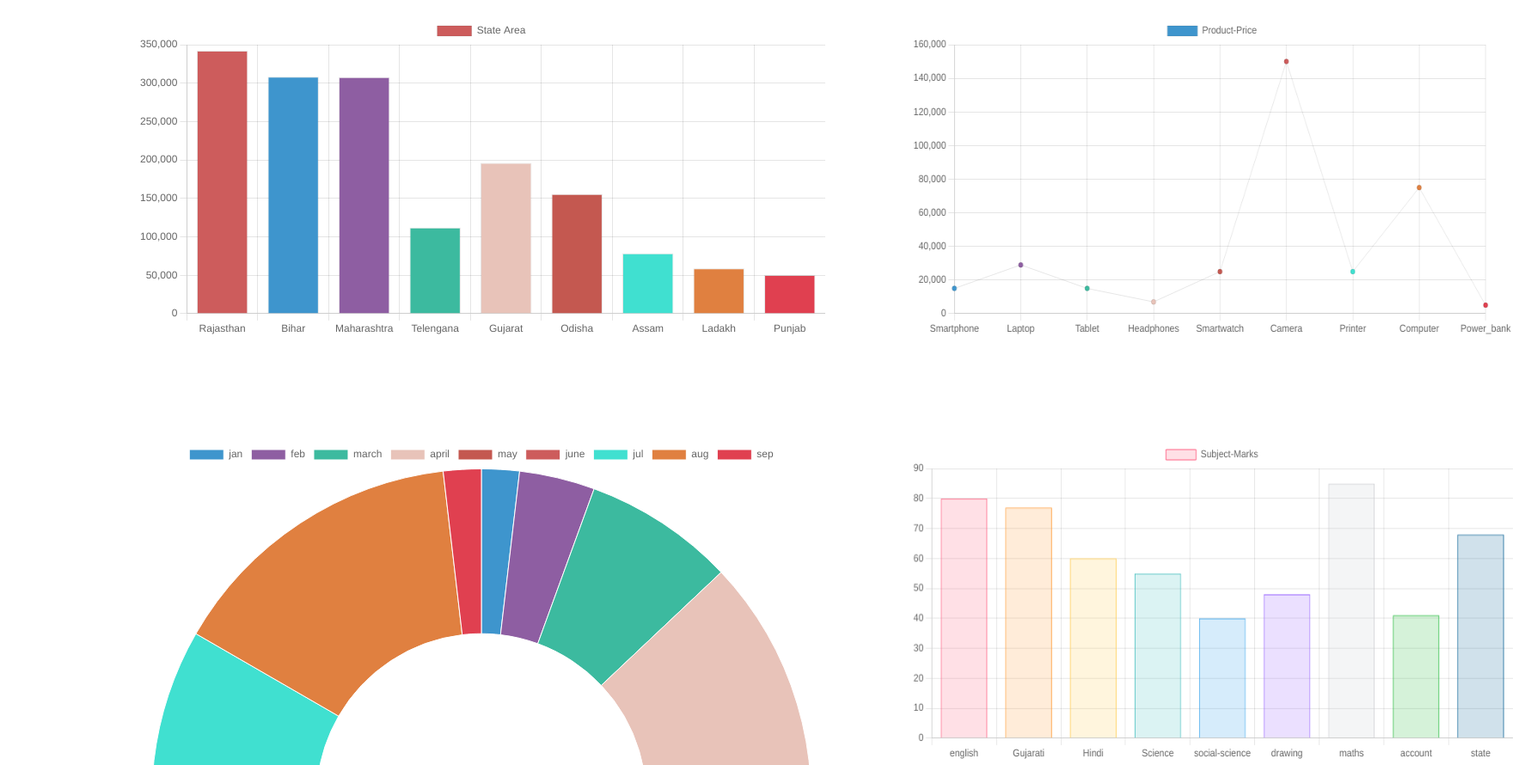
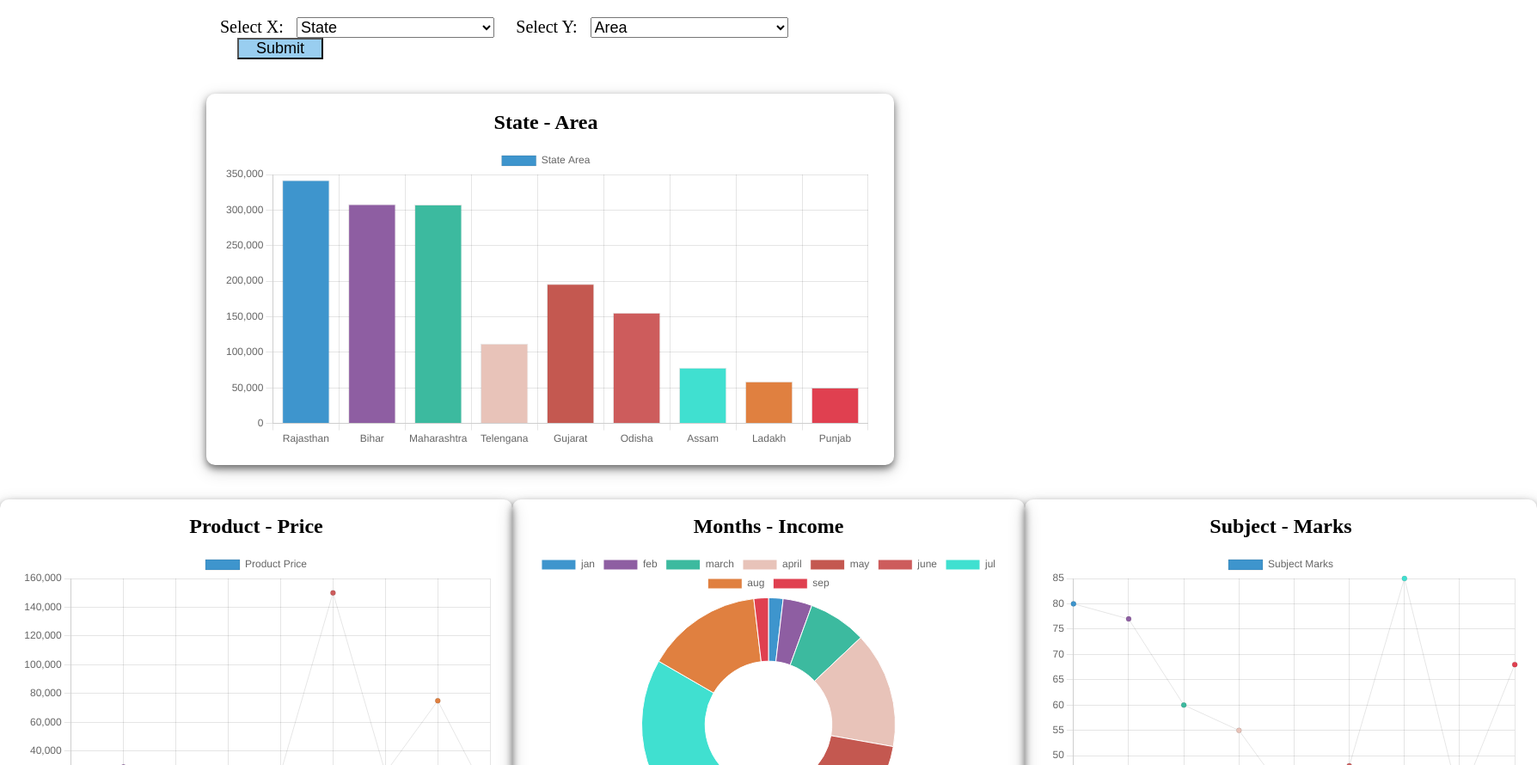
Before and after one commit to sujandevotee/Javascript, a plain HTML site: page Practical-4/4.11)Data_Analysis_Dashboard/index.html in a window 1280 px wide. Shown: the top 890 px of the page at 86% size, 1788 px wide, since content can reach past the window. Drawn offline with nearby package versions, Linux system fonts and the light colour scheme.

Commit message:
Practical-Task-4.11 Data Analysis Done.

```diff
--- a/Practical-4/4.11)Data_Analysis_Dashboard/index.html
+++ b/Practical-4/4.11)Data_Analysis_Dashboard/index.html
@@ -4,293 +4,35 @@
     <meta charset="UTF-8" />
     <meta name="viewport" content="width=device-width, initial-scale=1.0" />
     <title>Data Analysis Dashboard</title>
-    <style>
-      * {
-        margin: 0;
-        padding: 0;
-        box-sizing: border-box;
-      }
-      #myChart2,#myChart4{
-        padding-left: 100px;
-        margin-bottom: 100px;
-      }
-      div {
-        height: 100%;
-        width: 800px;
-        display: flex;
-        margin-left: 10rem;
-        margin-top: 20px;
-      }
-    </style>
+    <link rel="stylesheet" href="style.css">
   </head>
   <body>
-    <div>
-      <canvas width="750" height="350" id="myChart"></canvas>
-      <canvas width="750" height="350" id="myChart2"></canvas>
+    <div id="serach">
+      <label for="x">Select X:</label>
+      <select name="x" id="x" class="SelectX">
+        <option value="StateName">State</option>
+        <option value="product">Product</option>
+        <option value="subject">Subject</option>
+        <option value="month">Month</option>
+      </select>
+      <label for="y">Select Y:</label>
+      <select name="y" id="y" class="SelectY">
+        <option value="Area">Area</option>
+        <option value="Price">Price</option>
+        <option value="marks">Marks</option>
+        <option value="income">Income</option>
+      </select>
+      <input type="submit" value="Submit" id="submit" />
     </div>
-    <div>
-      <canvas width="750" height="350" id="myChart3"></canvas>
-      <canvas width="750" height="350" id="myChart4"></canvas>
+    <div class="chart1">
+      <div><h2>State - Area</h2><canvas width="750" height="350" id="myChart"></canvas></div>
+    </div>
+    <div class="chartall">
+      <div class="chart2"><h2>Product - Price</h2><canvas width="560" height="350" id="myChart2"></canvas></div>
+      <div class="chart3"><h2>Months - Income</h2><canvas width="560" height="350" id="myChart3"></canvas></div>
+      <div class="chart4"><h2>Subject - Marks</h2><canvas width="560" height="350" id="myChart4"></canvas></div>
     </div>
     <script src="https://cdn.jsdelivr.net/npm/chart.js"></script>
-    <script>
-      let arr = {
-        json: [
-          {
-            StateName: "Rajasthan",
-            Area: "342239",
-            product: "Smartphone",
-            Price: "15000",
-            month: "jan",
-            income: "5000",
-            subject: "english",
-            marks: 80,
-          },
-          {
-            StateName: "Bihar",
-            Area: "308252",
-            product: "Laptop",
-            Price: "29000",
-            month: "feb",
-            income: "10000",
-            subject: "Gujarati",
-            marks: 77,
-          },
-          {
-            StateName: "Maharashtra",
-            Area: "307713",
-            product: "Tablet",
-            Price: "15000",
-            month: "march",
-            income: "20000",
-            subject: "Hindi",
-            marks: 60,
-          },
-          {
-            StateName: "Telengana",
-            Area: "112077",
-            product: "Headphones",
-            Price: "7000",
-            month: "april",
-            income: "40000",
-            subject: "Science",
-            marks: 55,
-          },
-          {
-            StateName: "Gujarat",
-            Area: "196244",
-            product: "Smartwatch",
-            Price: "25000",
-            month: "may",
-            income: "30000",
-            subject: "social-science",
-            marks: 40,
-          },
-          {
-            StateName: "Odisha",
-            Area: "155707",
-            product: "Camera",
-            Price: "150000",
-            month: "june",
-            income: "50000",
-            subject: "drawing",
-            marks: 48,
-          },
-          {
-            StateName: "Assam",
-            Area: "78438",
-            product: "Printer",
-            Price: "25000",
-            month: "jul",
-            income: "70000",
-            subject: "maths",
-            marks: 85,
-          },
-          {
-            StateName: "Ladakh",
-            Area: "59000",
-            product: "Computer",
-            Price: "75000",
-            month: "aug",
-            income: "40000",
-            subject: "account",
-            marks: 41,
-          },
-          {
-            StateName: "Punjab",
-            Area: "50362",
-            product: "Power_bank",
-            Price: "5000",
-            month: "sep",
-            income: "5000",
-            subject: "state",
-            marks: 68,
-          },
-        ],
-      };
-
-      // Chart-1
-      let labels = arr.json.map(function (e) {
-        return e.StateName;
-      });
-      let data = arr.json.map(function (e) {
-        return e.Area;
-      });
-
-      let ctx = document.getElementById("myChart");
-      let chart = {
-        type: "bar",
-        data: {
-          labels: labels,
-          datasets: [
-            {
-              label: "State Area",
-              backgroundColor: [
-                "#CD5C5C",
-                "#3e95cd",
-                "#8e5ea2",
-                "#3cba9f",
-                "#e8c3b9",
-                "#c45850",
-                "#40E0D0",
-                "#e08040",
-                "#e04050",
-              ],
-              data: data,
-              borderWidth: 1,
-            },
-          ],
-          options: {
-            responsive: false,
-          },
-        },
-      };
-      let getChart = new Chart(ctx, chart);
-
-      // Chart-2
-      let labels2 = arr.json.map(function (e) {
-        return e.product;
-      });
-      let data2 = arr.json.map(function (e) {
-        return e.Price;
-      });
-
-      let ctx2 = document.getElementById("myChart2");
-      let chart2 = {
-        type: "line",
-        data: {
-          labels: labels2,
-          datasets: [
-            {
-              label: "Product-Price",
-              backgroundColor: [
-                "#3e95cd",
-                "#8e5ea2",
-                "#3cba9f",
-                "#e8c3b9",
-                "#c45850",
-                "#CD5C5C",
-                "#40E0D0",
-                "#e08040",
-                "#e04050",
-              ],
-              data: data2,
-              borderWidth: 1,
-            },
-          ],
-          options: {
-            responsive: false,
-          },
-        },
-      };
-      let getChart2 = new Chart(ctx2, chart2);
-
-      // Chart-3
-      let labels3 = arr.json.map(function (e) {
-        return e.month;
-      });
-      let data3 = arr.json.map(function (e) {
-        return e.income;
-      });
-
-      let ctx3 = document.getElementById("myChart3");
-      let chart3 = {
-        type: "doughnut",
-        data: {
-          labels: labels3,
-          datasets: [
-            {
-              label: "Product-Price",
-              backgroundColor: [
-                "#3e95cd",
-                "#8e5ea2",
-                "#3cba9f",
-                "#e8c3b9",
-                "#c45850",
-                "#CD5C5C",
-                "#40E0D0",
-                "#e08040",
-                "#e04050",
-              ],
-              data: data3,
-              borderWidth: 1,
-            },
-          ],
-          options: {
-            responsive: false,
-          },
-        },
-      };
-      let getChart3 = new Chart(ctx3, chart3);
-
-      // Chart-4
-      let labels4 = arr.json.map(function (e) {
-        return e.subject;
-      });
-      let data4 = arr.json.map(function (e) {
-        return e.marks;
-      });
-
-      let ctx4 = document.getElementById("myChart4");
-      let chart4 = {
-        type: "bar",
-        data: {
-          labels: labels4,
-          datasets: [
-            {
-              label: "Subject-Marks",
-              backgroundColor: [
-                "rgba(255, 99, 132, 0.2)",
-                "rgba(255, 159, 64, 0.2)",
-                "rgba(255, 205, 86, 0.2)",
-                "rgba(75, 192, 192, 0.2)",
-                "rgba(54, 162, 235, 0.2)",
-                "rgba(153, 102, 255, 0.2)",
-                "rgba(201, 203, 207, 0.2)",
-                "rgba(45, 189, 68, 0.2)",
-                "rgba(20, 105, 155, 0.2)"
-              ],
-              borderColor: [
-                "rgb(255, 99, 132)",
-                "rgb(255, 159, 64)",
-                "rgb(255, 205, 86)",
-                "rgb(75, 192, 192)",
-                "rgb(54, 162, 235)",
-                "rgb(153, 102, 255)",
-                "rgb(201, 203, 207)",
-                "rgb(45,189,68)",
-                "rgb(20, 105, 155)"
-              ],
-              data: data4,
-              borderWidth: 1,
-            },
-          ],
-          options: {
-            responsive: false,
-          },
-        },
-      };
-      let getChart4 = new Chart(ctx4, chart4);
-    </script>
+    <script src="script.js"></script>
   </body>
 </html>
--- /dev/null
+++ b/Practical-4/4.11)Data_Analysis_Dashboard/script.js
@@ -0,0 +1,201 @@
+let arr = {
+    json: [
+      {
+        StateName: "Rajasthan",
+        Area: "342239",
+        product: "Smartphone",
+        Price: "15000",
+        month: "jan",
+        income: "5000",
+        subject: "english",
+        marks: 80,
+      },
+      {
+        StateName: "Bihar",
+        Area: "308252",
+        product: "Laptop",
+        Price: "29000",
+        month: "feb",
+        income: "10000",
+        subject: "Gujarati",
+        marks: 77,
+      },
+      {
+        StateName: "Maharashtra",
+        Area: "307713",
+        product: "Tablet",
+        Price: "15000",
+        month: "march",
+        income: "20000",
+        subject: "Hindi",
+        marks: 60,
+      },
+      {
+        StateName: "Telengana",
+        Area: "112077",
+        product: "Headphones",
+        Price: "7000",
+        month: "april",
+        income: "40000",
+        subject: "Science",
+        marks: 55,
+      },
+      {
+        StateName: "Gujarat",
+        Area: "196244",
+        product: "Smartwatch",
+        Price: "25000",
+        month: "may",
+        income: "30000",
+        subject: "social-science",
+        marks: 40,
+      },
+      {
+        StateName: "Odisha",
+        Area: "155707",
+        product: "Camera",
+        Price: "150000",
+        month: "june",
+        income: "50000",
+        subject: "drawing",
+        marks: 48,
+      },
+      {
+        StateName: "Assam",
+        Area: "78438",
+        product: "Printer",
+        Price: "25000",
+        month: "jul",
+        income: "70000",
+        subject: "maths",
+        marks: 85,
+      },
+      {
+        StateName: "Ladakh",
+        Area: "59000",
+        product: "Computer",
+        Price: "75000",
+        month: "aug",
+        income: "40000",
+        subject: "account",
+        marks: 41,
+      },
+      {
+        StateName: "Punjab",
+        Area: "50362",
+        product: "Power_bank",
+        Price: "5000",
+        month: "sep",
+        income: "5000",
+        subject: "state",
+        marks: 68,
+      },
+    ],
+  };
+
+  let submit = document.getElementById("submit");
+
+  // click Event
+  submit.addEventListener("click", function (event) {
+    event.preventDefault();
+    let xValue = document.getElementById("x").value;
+    let yValue = document.getElementById("y").value;
+
+    updateChart(
+      "myChart",
+      arr.json.map((item) => item[xValue]),
+      arr.json.map((item) => parseFloat(item[yValue])),
+      "State Area",
+      "bar"
+    );
+    updateChart(
+      "myChart2",
+      arr.json.map((item) => item[xValue]),
+      arr.json.map((item) => parseFloat(item.Price)),
+      "Product Price",
+      "line"
+    );
+    updateChart(
+      "myChart3",
+      arr.json.map((item) => item[xValue]),
+      arr.json.map((item) => parseFloat(item.income)),
+      "Income",
+      "doughnut"
+    );
+    updateChart(
+      "myChart4",
+      arr.json.map((item) => item[xValue]),
+      arr.json.map((item) => item.marks),
+      "Subject Marks",
+      "line"
+    );
+  });
+
+  function updateChart(chartId, labels, data, label, type) {
+    let ctx = document.getElementById(chartId).getContext("2d");
+
+    if (window.myCharts && window.myCharts[chartId]) {
+      window.myCharts[chartId].destroy();
+    }
+    window.myCharts = window.myCharts || {};
+    window.myCharts[chartId] = new Chart(ctx, {
+      type: type,
+      data: {
+        labels: labels,
+        datasets: [
+
+          {
+            label: label,
+            data: data,
+
+            backgroundColor: [
+              "#3e95cd",
+              "#8e5ea2",
+              "#3cba9f",
+              "#e8c3b9",
+              "#c45850",
+              "#CD5C5C",
+              "#40E0D0",
+              "#e08040",
+              "#e04050",
+            ],
+            borderWidth: 1,
+          },
+
+        ],
+      },
+      options: {
+        responsive: false,
+      },
+    });
+  }
+
+  // New data show the chart
+  updateChart(
+    "myChart",
+    arr.json.map((item) => item.StateName),
+    arr.json.map((item) => parseFloat(item.Area)),
+    "State Area",
+    "bar"
+  );
+  updateChart(
+    "myChart2",
+    arr.json.map((item) => item.product),
+    arr.json.map((item) => parseFloat(item.Price)),
+    "Product Price",
+    "line"
+  );
+  updateChart(
+    "myChart3",
+    arr.json.map((item) => item.month),
+    arr.json.map((item) => parseFloat(item.income)),
+    "Income",
+    "doughnut"
+  );
+  updateChart(
+    "myChart4",
+    arr.json.map((item) => item.subject),
+    arr.json.map((item) => item.marks),
+    "Subject Marks",
+    "line"
+  );
--- /dev/null
+++ b/Practical-4/4.11)Data_Analysis_Dashboard/style.css
@@ -0,0 +1,59 @@
+* {
+    margin: 0;
+    padding: 0;
+    box-sizing: border-box;
+  }
+  .chart1 {
+    height: 100%;
+    width: 800px;
+    display: flex;
+    margin: auto;
+    margin-top: 40px;
+    padding: 20px;
+    box-shadow: 0 4px 8px 0 rgba(0, 0, 0, 0.5),
+      0 6px 20px 0 rgba(0, 0, 0, 0.19);
+    border-radius: 10px;
+  }
+  .chartall{
+    display: flex;
+  }
+  .chart2,.chart3,.chart4 {
+    margin: auto;
+    margin-top: 40px;
+    margin-bottom: 40px;
+    padding: 18px;
+    box-shadow: 0 4px 8px 0 rgba(0, 0, 0, 0.5),
+      0 6px 20px 0 rgba(0, 0, 0, 0.19);
+    border-radius: 10px;
+  }
+  #serach {
+    font-size: 20px;
+    width: 60%;
+    margin: auto;
+    padding-top: 20px;
+  }
+  label {
+    padding-right: 10px;
+  }
+  .SelectX {
+    margin-right: 20px;
+    font-size: 18px;
+    width: 30%;
+  }
+  .SelectY {
+    width: 30%;
+    font-size: 18px;
+  }
+  option {
+    width: 100px;
+  }
+  input {
+    font-size: 18px;
+    width: 100px;
+    margin-left: 20px;
+    background-color: #99cef0;
+  }
+  h2{
+    text-align: center;
+    padding-bottom: 15px;
+  }
```
